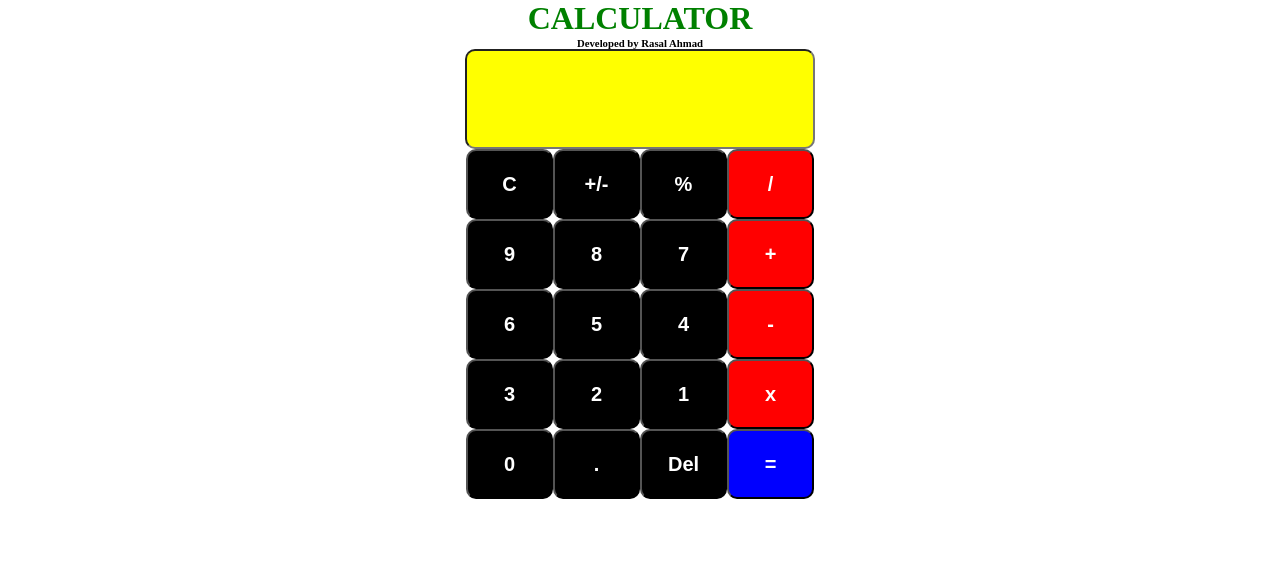
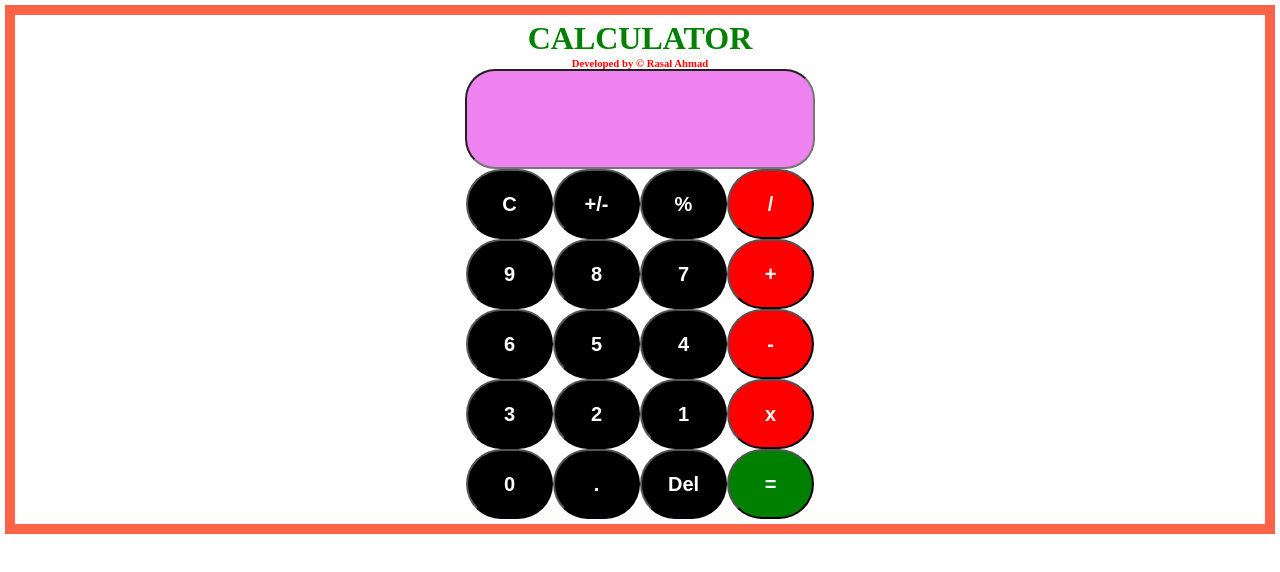
Before and after one commit to Rasalahmad/calculator, a plain HTML site: page index.html in a window 1280 px wide. Drawn offline with Linux system fonts and the light colour scheme.

Commit message:
Add files via upload

```diff
--- a/formula.js
+++ b/formula.js
@@ -9,3 +9,12 @@ function equal(){
 function clr(){
   document.getElementById("output").value="";
 }
+function del(){
+  var prevalue=document.getElementById("output").value;
+  document.getElementById("output").value=prevalue.substr(0,prevalue.length-1);
+}
+function goback()
+{
+
+window.history.back();
+}
--- a/index.html
+++ b/index.html
@@ -5,8 +5,11 @@
     <script src = "formula.js"> </script>
     </head>
     <body>
+    <div class="bor">
      <h1> CALCULATOR </h1>
-     <h6 align = "center"> Developed by Rasal Ahmad </h6>
+     <div class="ras">
+        <p> <h6 align = "center"> Developed by &copy Rasal Ahmad </h6> </p>
+        </div>
      <div class = "card">
      <div class = "calc-header">
      <input id = "output" class="display"value=""id = "result">  </input>
@@ -19,6 +22,8 @@
       <input type = "button"class = "btn btn_style"onclick = "insert('/')" value = "/">  </input>
 
      </div>
+
+
      <div>
       <input type = "button"class = "btn" onclick = "insert('9')" value = "9">  </input>
       <input type = "button" class = "btn"onclick = "insert('8')" value = "8">  </input>
@@ -42,17 +47,15 @@
       <input type = "button"class = "btn btn_style"onclick = "insert('*')" value = "x">  </input>
 
      </div>
+
      <div>
       <input type = "button" class = "btn"onclick = "insert('0')" value = "0">  </input>
       <input type = "button"class = "btn"onclick = "insert('.')" value = ".">  </input>
-      <input type = "button"class = "btn"onclick = "clr()" value = "Del">  </input>
-      <input type = "button"class = "btn"style = "background-color:blue"onclick = "equal()" value = "=">  </input>
-
+      <input type = "button"class = "btn"onclick = "del()" value = "Del">  </input>
+      <input type = "button"class = "btn"style = "background-color:green"onclick = "equal()" value = "=">  </input>
      </div>
-
      </div>
-
-     </div>
-
+    </div>
+    </div>
     </body>
 </html>
--- a/style.css
+++ b/style.css
@@ -22,7 +22,7 @@ background-color: black;
 font-size: 20px;
 font-weight : bold;
 color:white;
-border-radius : 10px;
+border-radius : 50px;
 }
 .btn_style{
 background-color :red;
@@ -33,7 +33,7 @@ background-color: 0 4px 8px 0;
 }
 .btn:hover{
 
-background-color: pink;
+background-color: #11999e ;
 }
 
 
@@ -45,6 +45,17 @@ text-align: right;
 font-weight: bold;
 padding: 0 2px;
 letter-spacing: 2px;
-background-color: yellow;
-border-radius: 10px;
+background-color: violet;
+border-radius: 30px;
 }
+.ras{
+color: red;
+
+
+}
+.bor{
+margin: 5px;
+border: solid tomato 10px;
+padding: 5px;
+
+}
```
